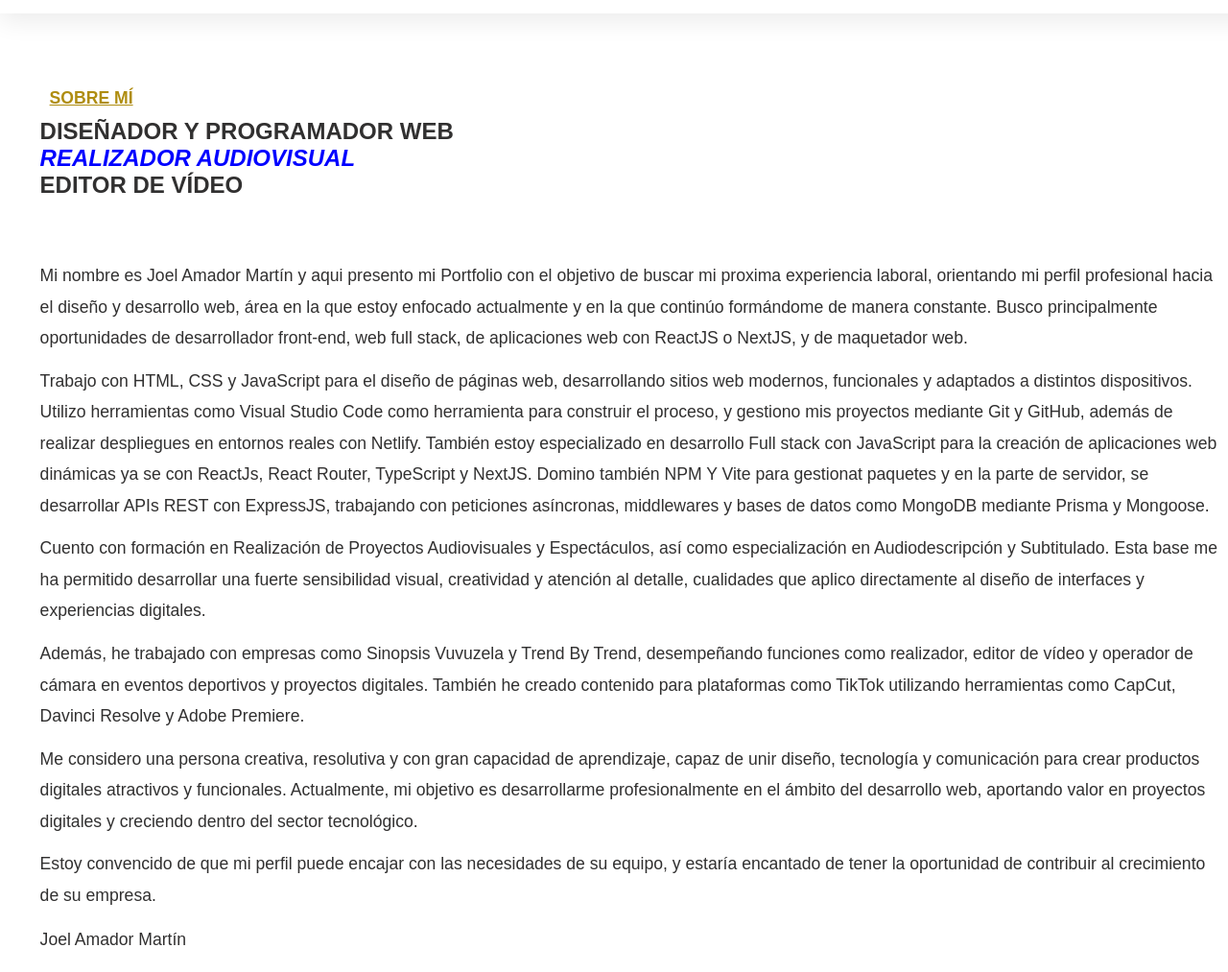
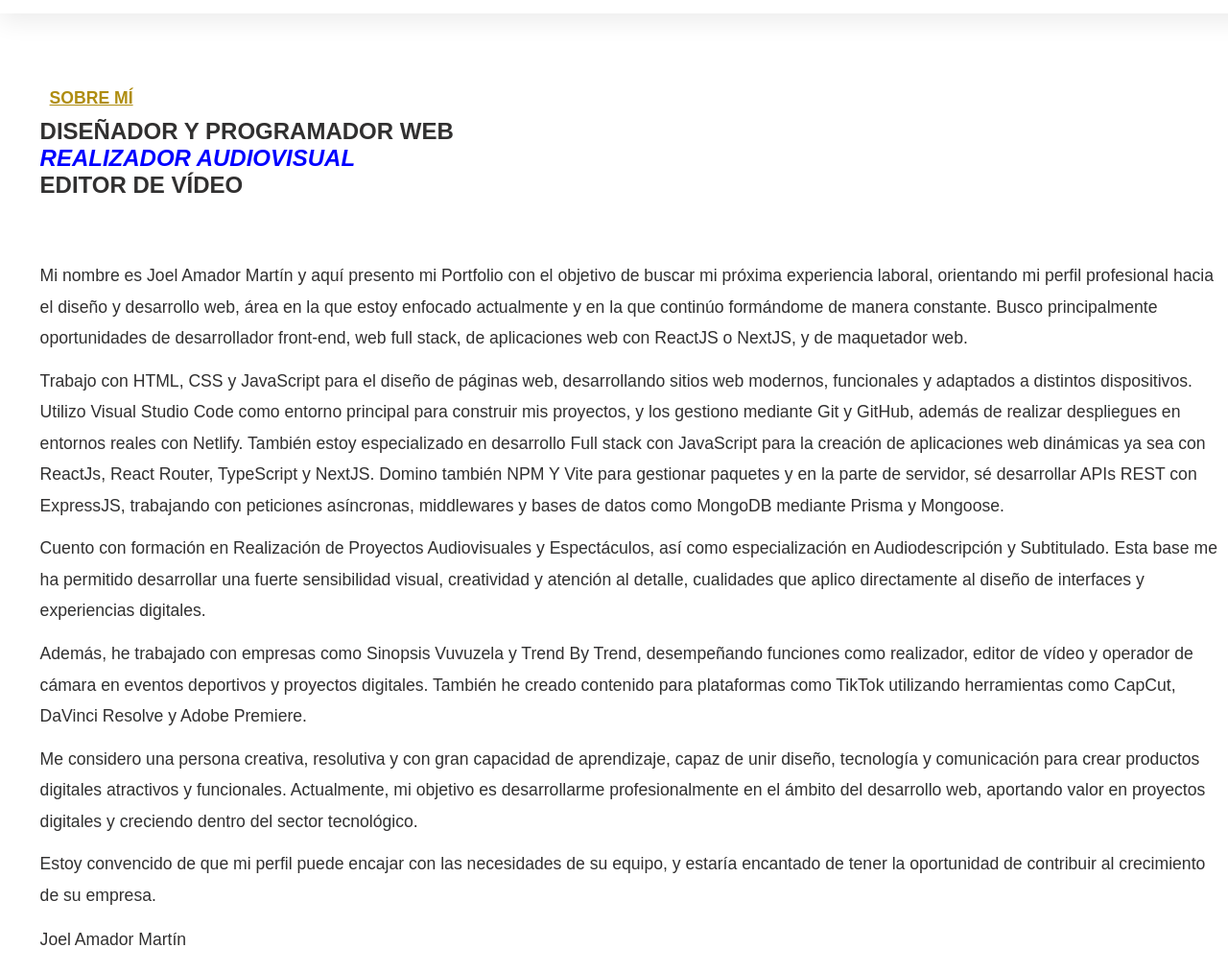
Before and after one commit to joelamador26-beep/Portfolio-Joel, a plain HTML site: page index.html in a window 1280 px wide. Shown: the part 84-1097 px from the top of the page at 96% size. Drawn offline with Linux system fonts and the light colour scheme; a web font is replaced by a local one.

Commit message:
FALTAS DE ORTOGRAFIA

```diff
--- a/index.html
+++ b/index.html
@@ -53,13 +53,13 @@
         <span class="medio">REALIZADOR AUDIOVISUAL</span><br>
         <span class="abajo">EDITOR DE VÍDEO</span>
         </h1>
-        <p>Mi nombre es Joel Amador Martín y aqui presento mi Portfolio con el objetivo de buscar mi proxima experiencia laboral, orientando mi perfil profesional hacia el diseño y desarrollo web, área en la que estoy enfocado actualmente y en la que continúo formándome de manera constante. Busco principalmente oportunidades de desarrollador front-end, web full stack, de aplicaciones web con ReactJS o NextJS, y de maquetador web.</p>
+        <p>Mi nombre es Joel Amador Martín y aquí presento mi Portfolio con el objetivo de buscar mi próxima experiencia laboral, orientando mi perfil profesional hacia el diseño y desarrollo web, área en la que estoy enfocado actualmente y en la que continúo formándome de manera constante. Busco principalmente oportunidades de desarrollador front-end, web full stack, de aplicaciones web con ReactJS o NextJS, y de maquetador web.</p>
 
-        <p>Trabajo con HTML, CSS y JavaScript para el diseño de páginas web, desarrollando sitios web modernos, funcionales y adaptados a distintos dispositivos. Utilizo herramientas como Visual Studio Code como herramienta para construir el proceso, y gestiono mis proyectos mediante Git y GitHub, además de realizar despliegues en entornos reales con Netlify. También estoy especializado en desarrollo Full stack con JavaScript para la creación de aplicaciones web dinámicas ya se con ReactJs, React Router, TypeScript y NextJS. Domino también NPM Y Vite para gestionat paquetes y en la parte de servidor, se desarrollar APIs REST con ExpressJS, trabajando con peticiones asíncronas, middlewares y bases de datos como MongoDB mediante Prisma y Mongoose.</p>
+        <p>Trabajo con HTML, CSS y JavaScript para el diseño de páginas web, desarrollando sitios web modernos, funcionales y adaptados a distintos dispositivos. Utilizo Visual Studio Code como entorno principal para construir mis proyectos, y los gestiono mediante Git y GitHub, además de realizar despliegues en entornos reales con Netlify. También estoy especializado en desarrollo Full stack con JavaScript para la creación de aplicaciones web dinámicas ya sea con ReactJs, React Router, TypeScript y NextJS. Domino también NPM Y Vite para gestionar paquetes y en la parte de servidor, sé desarrollar APIs REST con ExpressJS, trabajando con peticiones asíncronas, middlewares y bases de datos como MongoDB mediante Prisma y Mongoose.</p>
 
         <p class="p1">Cuento con formación en Realización de Proyectos Audiovisuales y Espectáculos, así como especialización en Audiodescripción y Subtitulado. Esta base me ha permitido desarrollar una fuerte sensibilidad visual, creatividad y atención al detalle, cualidades que aplico directamente al diseño de interfaces y experiencias digitales.</p>
 
-        <p class="p1">Además, he trabajado con empresas como Sinopsis Vuvuzela y Trend By Trend, desempeñando funciones como realizador, editor de vídeo y operador de cámara en eventos deportivos y proyectos digitales. También he creado contenido para plataformas como TikTok utilizando herramientas como CapCut, Davinci Resolve y Adobe Premiere.</p>
+        <p class="p1">Además, he trabajado con empresas como Sinopsis Vuvuzela y Trend By Trend, desempeñando funciones como realizador, editor de vídeo y operador de cámara en eventos deportivos y proyectos digitales. También he creado contenido para plataformas como TikTok utilizando herramientas como CapCut, DaVinci Resolve y Adobe Premiere.</p>
 
         <p class="p1">Me considero una persona creativa, resolutiva y con gran capacidad de aprendizaje, capaz de unir diseño, tecnología y comunicación para crear productos digitales atractivos y funcionales. Actualmente, mi objetivo es desarrollarme profesionalmente en el ámbito del desarrollo web, aportando valor en proyectos digitales y creciendo dentro del sector tecnológico.</p>
 
```
